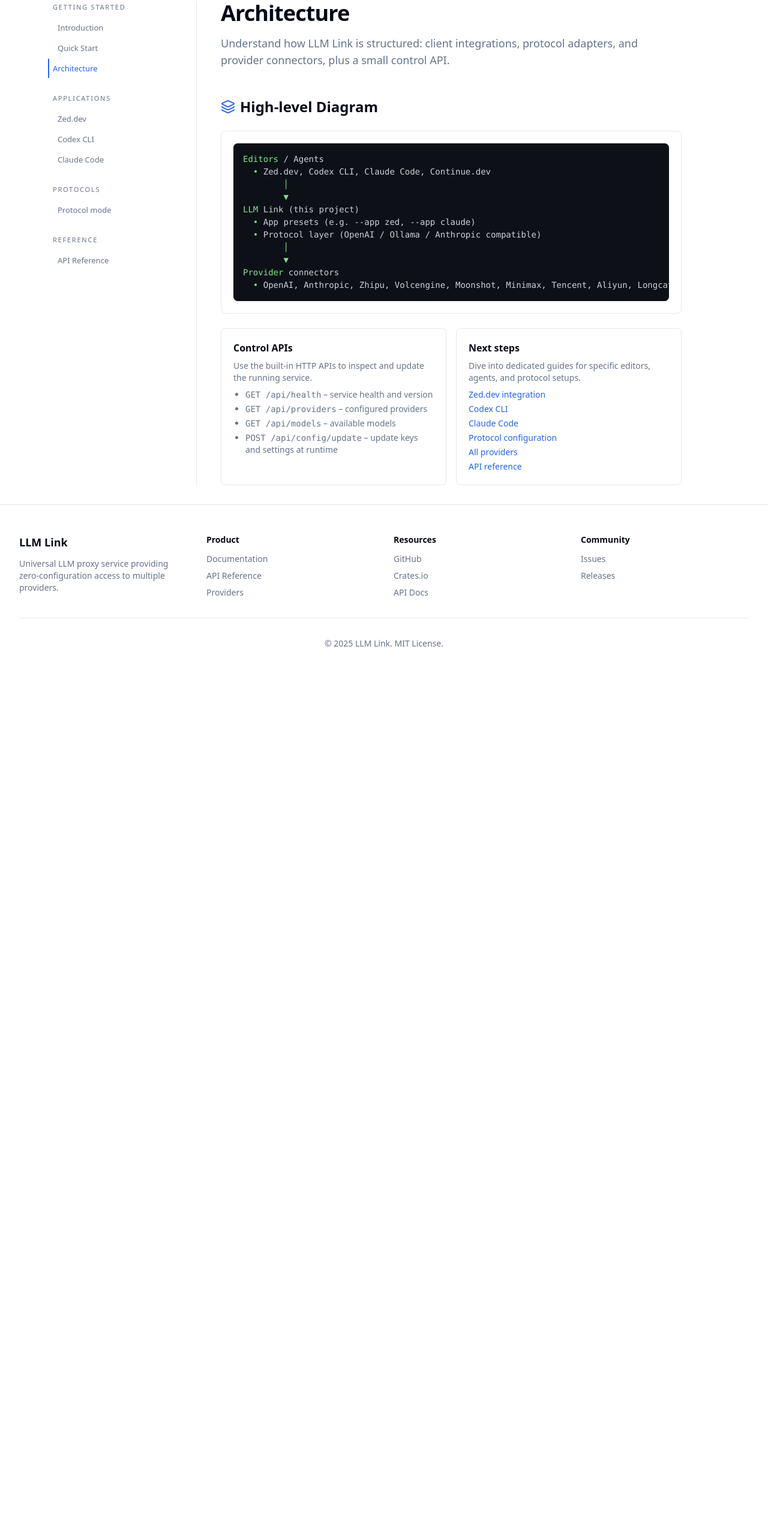
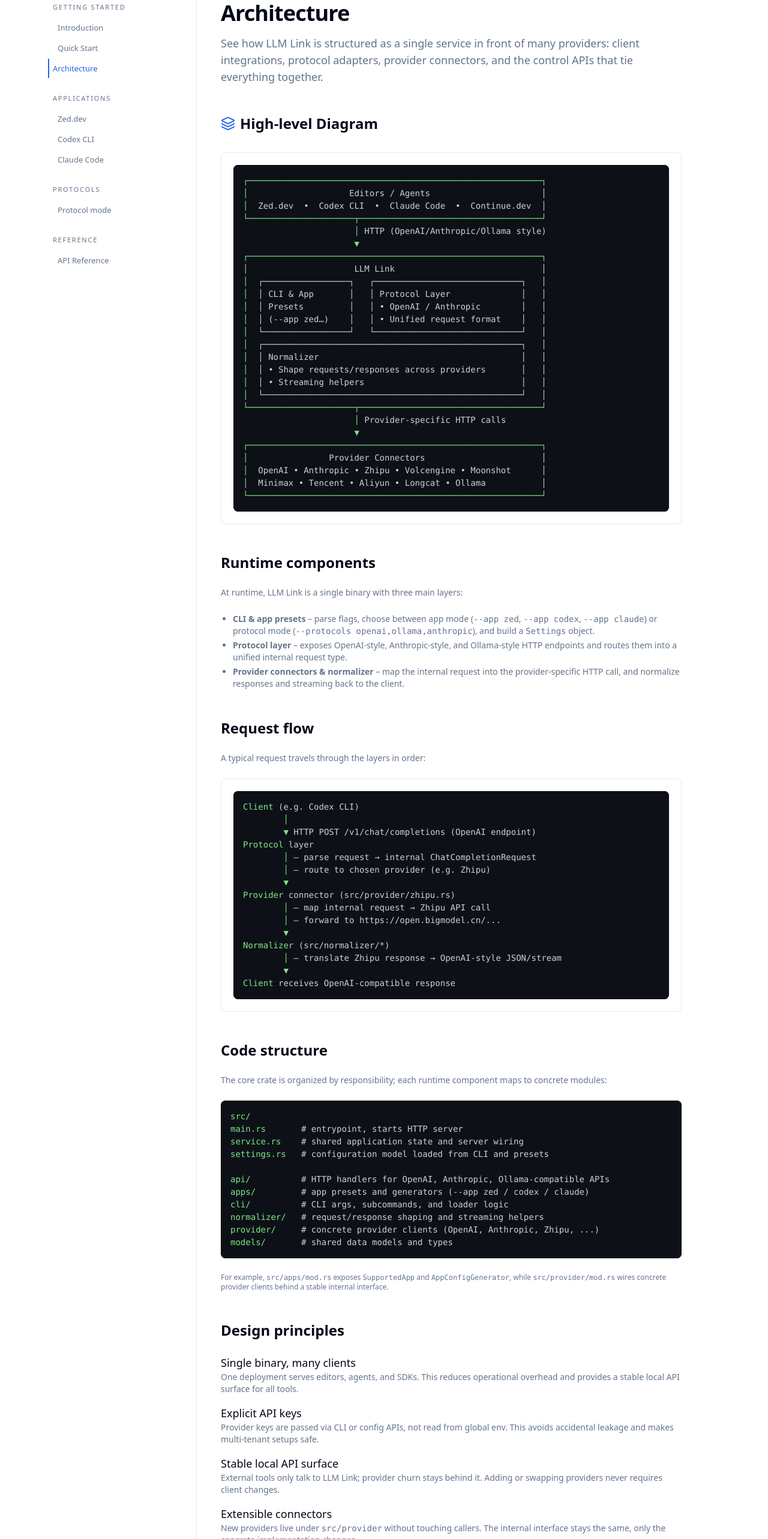
Before and after one commit to lipish/llm-link, a SvelteKit app in the folder docs-site/: page /docs/architecture in a window 1280 px wide. Shown: the part 87-2653 px from the top of the page at 60% size. Before the commit the page ends 1218 px from the top, so only its background shows below. Built offline with nearby package versions, Linux system fonts and the light colour scheme.

Commit message:
docs: refine introduction and optimize architecture diagram layout

```diff
--- a/docs-site/src/routes/docs/+page.svelte
+++ b/docs-site/src/routes/docs/+page.svelte
@@ -32,10 +32,10 @@
 
 <div class="max-w-3xl space-y-12">
 	<div class="space-y-3">
-		<h1 class="text-4xl font-bold tracking-tight mb-4">Getting Started with LLM Link</h1>
+		<h1 class="text-4xl font-bold tracking-tight mb-4">Introduction to LLM Link</h1>
 		<p class="text-lg text-muted-foreground">
-			This guide walks you through what LLM Link does, how to run it in a few minutes, and how the
-			architecture is organized under the hood.
+			LLM Link is a universal LLM gateway that normalizes different providers and protocols into a single
+			service. This page explains why it exists, what problems it solves, and how it fits into your stack.
 		</p>
 	</div>
 
@@ -46,9 +46,15 @@
 			Introduction
 		</h2>
 		<p class="text-sm text-muted-foreground">
-			LLM Link is a universal proxy that sits between your editors / agents and multiple LLM providers.
-			Instead of configuring every tool with different endpoints, you point them all to LLM Link and
-			let it handle protocols, providers, and routing.
+			Modern editors, agents, and plugins all speak slightly different "OpenAI-compatible" dialects and
+			expect you to copy API keys and endpoints into each of them. Switching providers or models usually
+			means touching multiple configs, rotating secrets in many places, and dealing with protocol quirks.
+		</p>
+		<p class="text-sm text-muted-foreground">
+			LLM Link sits in the middle as a single proxy between your tools and upstream LLM providers. You
+			configure providers and routing once, then point Zed.dev, Codex CLI, Claude Code, and other clients
+			to LLM Link. It unifies protocols, centralizes API key management, and makes it easy to experiment
+			with different providers without rebuilding your setup.
 		</p>
 		<div class="grid gap-4 md:grid-cols-2">
 			{#each features as feature}
--- a/docs-site/src/routes/docs/architecture/+page.svelte
+++ b/docs-site/src/routes/docs/architecture/+page.svelte
@@ -10,39 +10,171 @@
 	<div class="space-y-3">
 		<h1 class="text-4xl font-bold tracking-tight mb-4">Architecture</h1>
 		<p class="text-lg text-muted-foreground">
-			Understand how LLM Link is structured: client integrations, protocol adapters, and provider
-			connectors, plus a small control API.
+			See how LLM Link is structured as a single service in front of many providers: client
+			integrations, protocol adapters, provider connectors, and the control APIs that tie everything
+			together.
 		</p>
 	</div>
 
-	<section class="space-y-6">
+	<!-- High-level Diagram -->
+	<section class="space-y-8">
 		<h2 class="text-2xl font-semibold flex items-center">
 			<Layers class="h-6 w-6 mr-2 text-primary" />
 			High-level Diagram
 		</h2>
 
+		<div class="rounded-lg border bg-card p-5 text-xs">
+			<CodeBlock
+				language="bash"
+				code={`┌──────────────────────────────────────────────────────────┐
+│                    Editors / Agents                      │
+│  Zed.dev  •  Codex CLI  •  Claude Code  •  Continue.dev  │
+└─────────────────────┬────────────────────────────────────┘
+                      │ HTTP (OpenAI/Anthropic/Ollama style)
+                      ▼
+┌──────────────────────────────────────────────────────────┐
+│                     LLM Link                             │
+│  ┌─────────────────┐   ┌─────────────────────────────┐   │
+│  │ CLI & App       │   │ Protocol Layer              │   │
+│  │ Presets         │   │ • OpenAI / Anthropic        │   │
+│  │ (--app zed…)    │   │ • Unified request format    │   │
+│  └─────────────────┘   └─────────────────────────────┘   │
+│  ┌───────────────────────────────────────────────────┐   │
+│  │ Normalizer                                        │   │
+│  │ • Shape requests/responses across providers       │   │
+│  │ • Streaming helpers                               │   │
+│  └───────────────────────────────────────────────────┘   │
+└─────────────────────┬────────────────────────────────────┘
+                      │ Provider-specific HTTP calls
+                      ▼
+┌──────────────────────────────────────────────────────────┐
+│                Provider Connectors                       │
+│  OpenAI • Anthropic • Zhipu • Volcengine • Moonshot      │
+│  Minimax • Tencent • Aliyun • Longcat • Ollama           │
+└──────────────────────────────────────────────────────────┘`}
+			/>
+		</div>
+	</section>
+
+	<!-- Runtime components -->
+	<section class="space-y-6">
+		<h2 class="text-2xl font-semibold">Runtime components</h2>
+		<p class="text-sm text-muted-foreground">
+			At runtime, LLM Link is a single binary with three main layers:
+		</p>
+		<ul class="text-sm text-muted-foreground list-disc pl-5 space-y-1">
+			<li>
+				<strong>CLI & app presets</strong> – parse flags, choose between app mode
+				(<code>--app zed</code>, <code>--app codex</code>, <code>--app claude</code>) or protocol
+				mode (<code>--protocols openai,ollama,anthropic</code>), and build a <code>Settings</code>
+				object.
+			</li>
+			<li>
+				<strong>Protocol layer</strong> – exposes OpenAI-style, Anthropic-style, and
+				Ollama-style HTTP endpoints and routes them into a unified internal request type.
+			</li>
+			<li>
+				<strong>Provider connectors & normalizer</strong> – map the internal request into the
+				provider-specific HTTP call, and normalize responses and streaming back to the client.
+			</li>
+		</ul>
+	</section>
+
+	<!-- Request flow -->
+	<section class="space-y-6">
+		<h2 class="text-2xl font-semibold">Request flow</h2>
+		<p class="text-sm text-muted-foreground">
+			A typical request travels through the layers in order:
+		</p>
 		<div class="rounded-lg border bg-card p-5">
 			<CodeBlock
 				language="bash"
-				code={`Editors / Agents
-  • Zed.dev, Codex CLI, Claude Code, Continue.dev
+				code={`Client (e.g. Codex CLI)
         │
+        ▼ HTTP POST /v1/chat/completions (OpenAI endpoint)
+Protocol layer
+        │ – parse request → internal ChatCompletionRequest
+        │ – route to chosen provider (e.g. Zhipu)
         ▼
-LLM Link (this project)
-  • App presets (e.g. --app zed, --app claude)
-  • Protocol layer (OpenAI / Ollama / Anthropic compatible)
-        │
+Provider connector (src/provider/zhipu.rs)
+        │ – map internal request → Zhipu API call
+        │ – forward to https://open.bigmodel.cn/...
         ▼
-Provider connectors
-  • OpenAI, Anthropic, Zhipu, Volcengine, Moonshot, Minimax, Tencent, Aliyun, Longcat, Ollama`}
+Normalizer (src/normalizer/*)
+        │ – translate Zhipu response → OpenAI-style JSON/stream
+        ▼
+Client receives OpenAI-compatible response`}
 			/>
 		</div>
+	</section>
 
-		<div class="grid gap-4 md:grid-cols-2">
-			<div class="rounded-lg border bg-card p-5 space-y-2">
-				<h3 class="font-semibold">Control APIs</h3>
+	<!-- Code structure -->
+	<section class="space-y-6">
+		<h2 class="text-2xl font-semibold">Code structure</h2>
 		<p class="text-sm text-muted-foreground">
-					Use the built-in HTTP APIs to inspect and update the running service.
+			The core crate is organized by responsibility; each runtime component maps to concrete modules:
+		</p>
+		<CodeBlock
+			language="bash"
+			code={`src/
+main.rs       # entrypoint, starts HTTP server
+service.rs    # shared application state and server wiring
+settings.rs   # configuration model loaded from CLI and presets
+
+api/          # HTTP handlers for OpenAI, Anthropic, Ollama-compatible APIs
+apps/         # app presets and generators (--app zed / codex / claude)
+cli/          # CLI args, subcommands, and loader logic
+normalizer/   # request/response shaping and streaming helpers
+provider/     # concrete provider clients (OpenAI, Anthropic, Zhipu, ...)
+models/       # shared data models and types`}
+		/>
+		<p class="text-xs text-muted-foreground">
+			For example, <code>src/apps/mod.rs</code> exposes <code>SupportedApp</code> and
+			<code>AppConfigGenerator</code>, while <code>src/provider/mod.rs</code> wires concrete
+			provider clients behind a stable internal interface.
+		</p>
+	</section>
+
+	<!-- Design principles -->
+	<section class="space-y-6">
+		<h2 class="text-2xl font-semibold">Design principles</h2>
+		<div class="space-y-4">
+			<div>
+				<h3 class="text-lg font-medium">Single binary, many clients</h3>
+				<p class="text-sm text-muted-foreground">
+					One deployment serves editors, agents, and SDKs. This reduces operational overhead and
+					provides a stable local API surface for all tools.
+				</p>
+			</div>
+			<div>
+				<h3 class="text-lg font-medium">Explicit API keys</h3>
+				<p class="text-sm text-muted-foreground">
+					Provider keys are passed via CLI or config APIs, not read from global env. This avoids
+					accidental leakage and makes multi‑tenant setups safe.
+				</p>
+			</div>
+			<div>
+				<h3 class="text-lg font-medium">Stable local API surface</h3>
+				<p class="text-sm text-muted-foreground">
+					External tools only talk to LLM Link; provider churn stays behind it. Adding or swapping
+					providers never requires client changes.
+				</p>
+			</div>
+			<div>
+				<h3 class="text-lg font-medium">Extensible connectors</h3>
+				<p class="text-sm text-muted-foreground">
+					New providers live under <code>src/provider</code> without touching callers. The internal
+					interface stays the same, only the concrete implementation changes.
+				</p>
+			</div>
+		</div>
+	</section>
+
+	<!-- Control APIs -->
+	<section class="space-y-6">
+		<h2 class="text-2xl font-semibold">Control APIs</h2>
+		<p class="text-sm text-muted-foreground">
+			Use the built‑in HTTP APIs to inspect and update the running service:
 		</p>
 		<ul class="text-sm text-muted-foreground list-disc pl-5 space-y-1">
 			<li><code>GET /api/health</code> – service health and version</li>
@@ -50,11 +182,13 @@
 			<li><code>GET /api/models</code> – available models</li>
 			<li><code>POST /api/config/update</code> – update keys and settings at runtime</li>
 		</ul>
-			</div>
-			<div class="rounded-lg border bg-card p-5 space-y-2">
-				<h3 class="font-semibold">Next steps</h3>
+	</section>
+
+	<!-- Next steps -->
+	<section class="space-y-6">
+		<h2 class="text-2xl font-semibold">Next steps</h2>
 		<p class="text-sm text-muted-foreground">
-					Dive into dedicated guides for specific editors, agents, and protocol setups.
+			Dive into dedicated guides for specific editors, agents, and protocol setups:
 		</p>
 		<div class="space-y-1 text-sm">
 			<a href="{basePath}/docs/apps/zed" class="text-primary hover:underline">Zed.dev integration</a>
@@ -64,7 +198,5 @@
 			<a href="{basePath}/providers" class="block text-primary hover:underline">All providers</a>
 			<a href="{basePath}/api" class="block text-primary hover:underline">API reference</a>
 		</div>
-			</div>
-		</div>
 	</section>
 </div>
```
Lines whose indentation alone changed are shown as unchanged.
